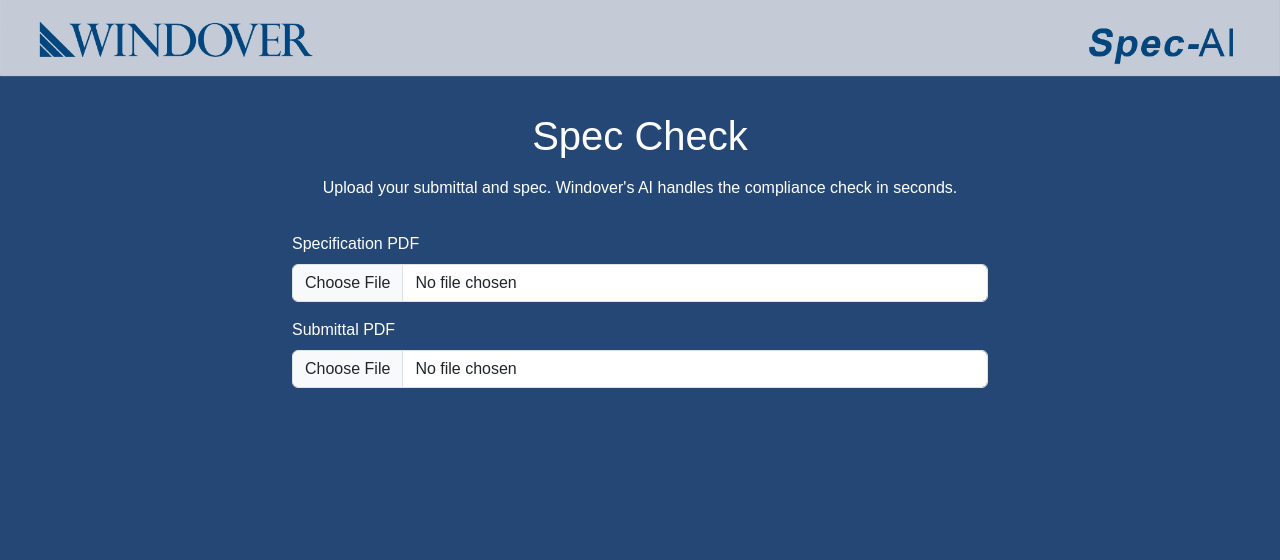
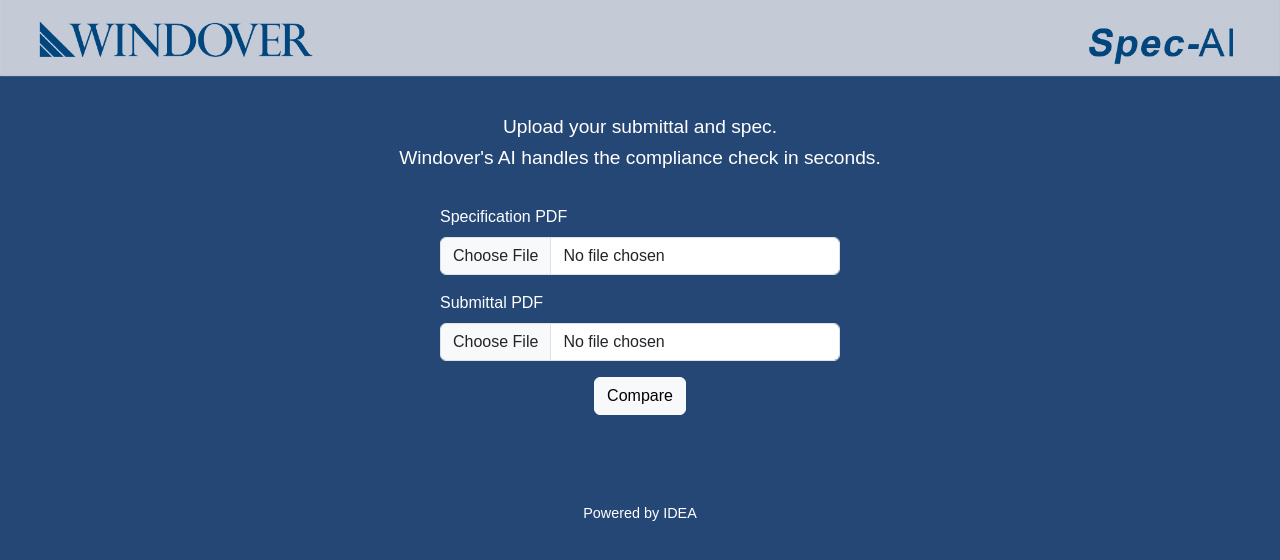
Before and after one commit to ccollucci/submittal-checker, a Flask app: page / in a window 1280 px wide. Shown: the top 560 px of the page. Run offline with Flask 3, Linux system fonts and the light colour scheme; some libraries are stand-ins or nearby versions.

Commit message:
style: remove Spec Check heading, center layout, update instructions and footer

```diff
--- a/templates/index.html
+++ b/templates/index.html
@@ -20,15 +20,15 @@
     }
 
     .container {
-      max-width: 720px;
+      max-width: 600px;
       margin: auto;
       text-align: center;
-      padding-top: 2rem;
-      padding-bottom: 2rem;
+      padding: 2rem 1rem;
     }
 
     .instructions {
-      font-size: 1rem;
+      font-size: 1.2rem;
+      line-height: 1.6;
       font-weight: normal;
       color: #ffffff;
       margin-bottom: 2rem;
@@ -54,16 +54,30 @@
       margin-top: 2rem;
       padding-bottom: 1rem;
     }
+
+    .form-wrapper {
+      text-align: center;
+    }
+
+    .form-wrapper form {
+      display: inline-block;
+      width: 100%;
+      max-width: 400px;
+      text-align: left;
+    }
   </style>
 </head>
 <body>
   <img src="/static/header.jpg" alt="Header" class="header-img">
 
   <div class="container">
-    <h1 class="mb-3">Spec Check</h1>
-    <p class="instructions">Upload your submittal and spec. Windover's AI handles the compliance check in seconds.</p>
+    <p class="instructions">
+      Upload your submittal and spec.<br>
+      Windover's AI handles the compliance check in seconds.
+    </p>
 
-    <form method="post" enctype="multipart/form-data" class="mb-4 text-start">
+    <div class="form-wrapper">
+      <form method="post" enctype="multipart/form-data" class="mb-4">
         <div class="mb-3">
           <label class="form-label">Specification PDF</label>
           <input class="form-control" type="file" name="spec" accept="application/pdf" required>
@@ -73,4 +87,52 @@
           <input class="form-control" type="file" name="submittal" accept="application/pdf" required>
         </div>
         <div class="text-center">
-        <button
+          <button type="submit" class="btn btn-light">Compare</button>
+        </div>
+      </form>
+    </div>
+
+    {% if summary %}
+      <h2 class="mt-4 text-white">Summary</h2>
+      <div class="result-box mt-2">{{ summary }}</div>
+    {% endif %}
+
+    {% if parsed_result %}
+      <h2 class="mt-4 text-white">Compliance Results</h2>
+      <div class="table-responsive mt-3">
+        <table class="table table-bordered table-sm align-middle bg-white text-black">
+          <thead class="table-light">
+            <tr>
+              <th>Requirement</th>
+              <th>Provided</th>
+              <th>Compliant?</th>
+              <th>Comment</th>
+            </tr>
+          </thead>
+          <tbody>
+            {% for item in parsed_result %}
+            <tr>
+              <td>{{ item.requirement }}</td>
+              <td>{{ item.provided }}</td>
+              <td>
+                {% if item.compliance %}
+                  <span class="badge bg-success">Yes</span>
+                {% else %}
+                  <span class="badge bg-danger">No</span>
+                {% endif %}
+              </td>
+              <td>{{ item.comment }}</td>
+            </tr>
+            {% endfor %}
+          </tbody>
+        </table>
+      </div>
+    {% elif result %}
+      <h2 class="mt-4 text-white">Raw Output</h2>
+      <div class="result-box mt-3">{{ result }}</div>
+    {% endif %}
+  </div>
+
+  <div class="footer">Powered by IDEA</div>
+</body>
+</html>
```
Lines whose indentation alone changed are shown as unchanged.
